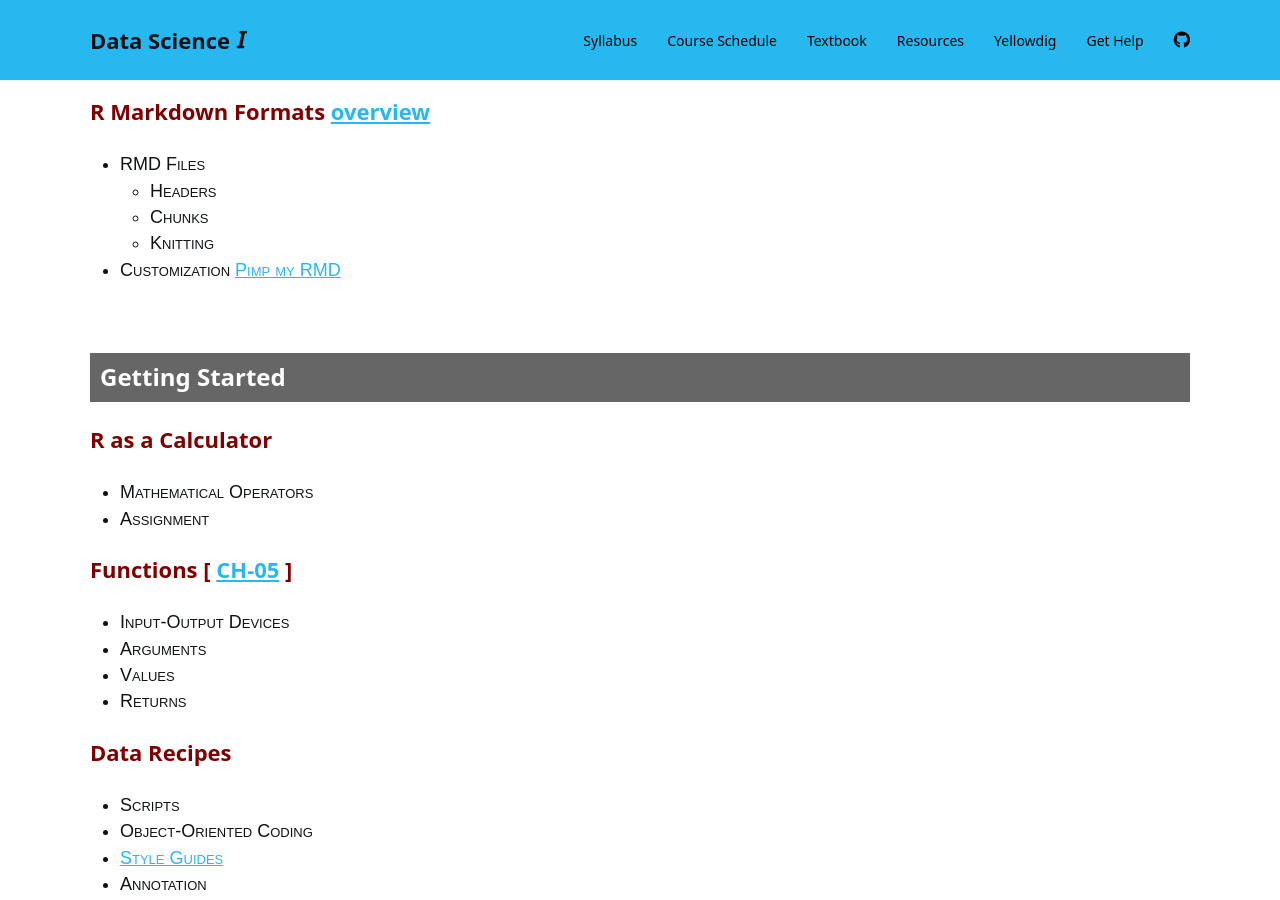
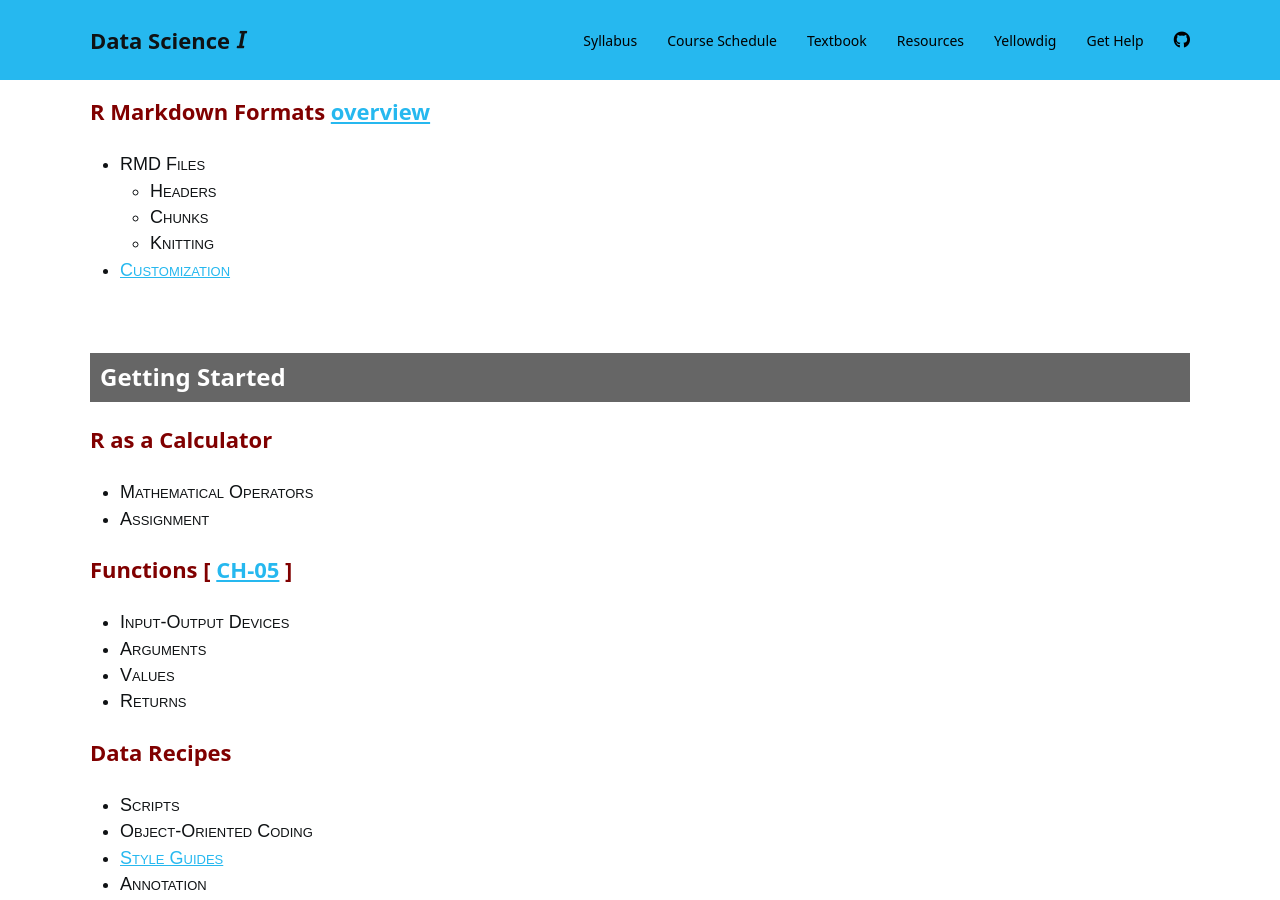
Before and after one commit to DS4PS/cpp-526-fall-2019, a Jekyll site: the page built from textbook.md, in a window 1280 px wide and 900 px high, scrolled down 2295 px. Built offline with Jekyll 4.4.1, drawn with Linux system fonts in a browser that asks for light colours; nearby versions of some CDN libraries; a style sheet for code colours, icons or effects is not loaded.

Commit message:
Update textbook.md

```diff
--- a/textbook.md
+++ b/textbook.md
@@ -189,7 +189,7 @@ We will need three tools to manage your data science projects: a data programmin
   - Headers
   - Chunks
   - Knitting
-* Customization [Pimp my RMD](https://holtzy.github.io/Pimp-my-rmd/)
+* [Customization](https://holtzy.github.io/Pimp-my-rmd/)
 
 
 
```
